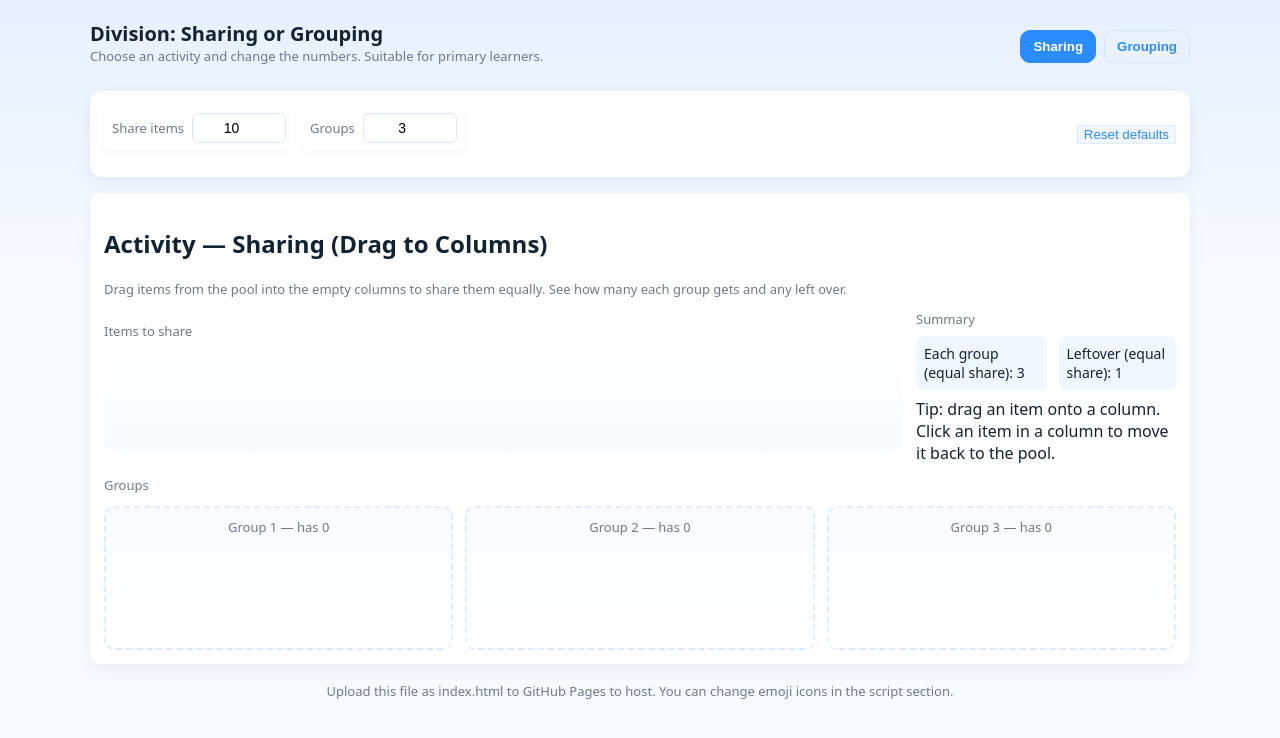
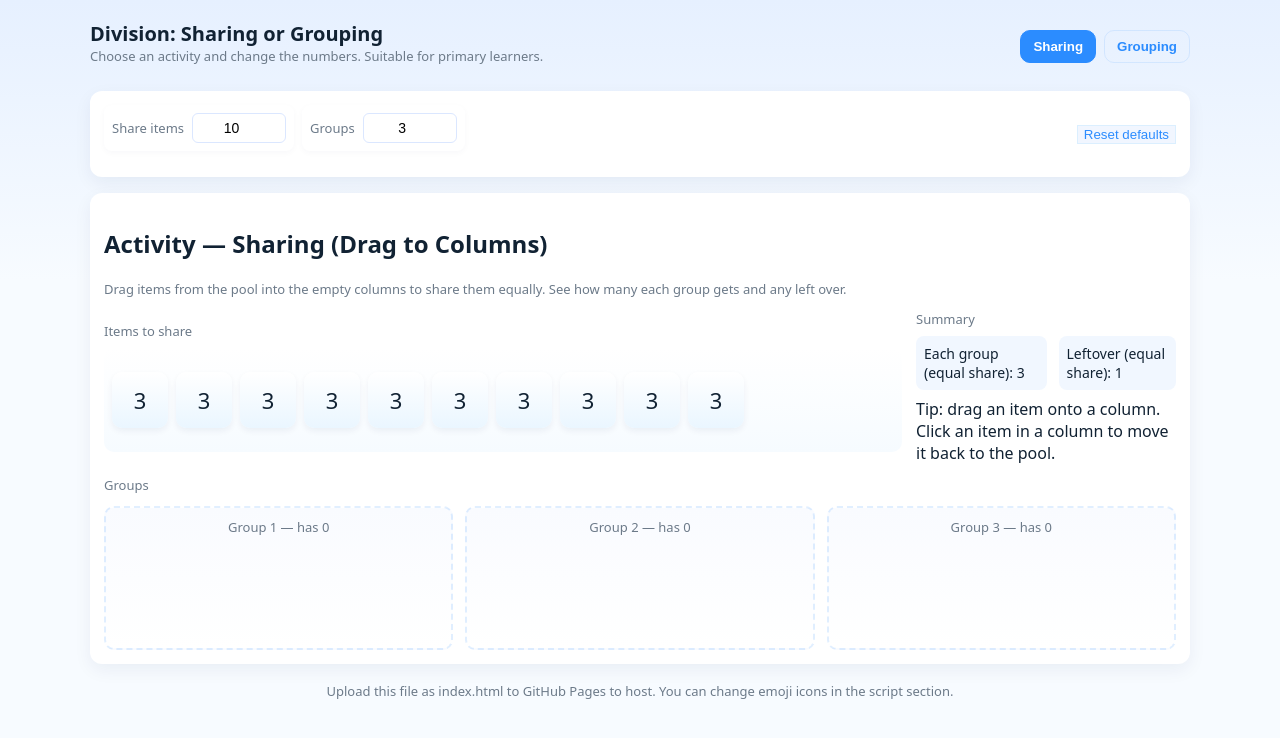
Before and after one commit to tfchan-source/sharingAcitivities, a plain HTML site: page index.html in a window 1280 px wide. Drawn offline with Linux system fonts and the light colour scheme.

Commit message:
sharingIcon_try4

```diff
--- a/index.html
+++ b/index.html
@@ -255,7 +255,7 @@
     // Pointer-based drag for sharing (works on touch)
     function attachSharingDrag(){
       // Remove previous listeners by cloning containers (simple reset)
-      const newPool = poolEl.cloneNode(false);
+      const newPool = poolEl.cloneNode(true);
       poolEl.parentNode.replaceChild(newPool, poolEl);
 
       // update reference
```
